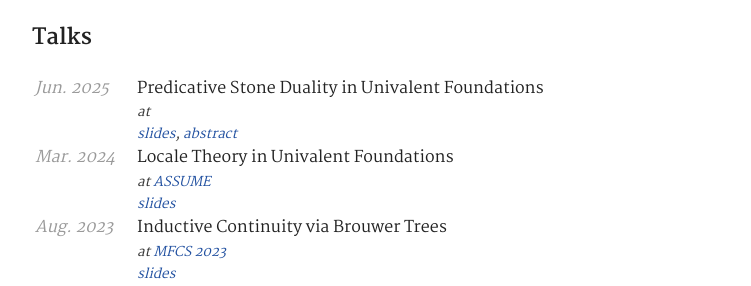
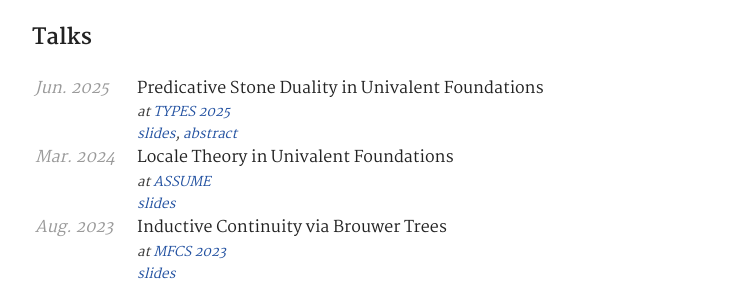
Before and after one commit to ayberkt/homepage, a Jekyll site: the page built from works.md, in a window 1280 px wide. Shown: the part 632-918 px from the top of the page, without its empty margins (264-1015 px from the left). Built offline with Jekyll 4.4.1, drawn with Linux system fonts in a browser that asks for light colours; comment, search, counter and statistics services are not loaded.

Commit message:
Add more information on the TYPES 2025 talk

```diff
--- a/_data/talks.yml
+++ b/_data/talks.yml
@@ -1,7 +1,9 @@
 - title: Predicative Stone Duality in Univalent Foundations
   date: Jun. 2025
+  event: "TYPES 2025"
   slides_link: "/assets/documents/types2025-predicative-stone-duality-slides.pdf"
   abstract_link: "https://msp.cis.strath.ac.uk/types2025/abstracts/TYPES2025_paper82.pdf"
+  event_link: "https://msp.cis.strath.ac.uk/types2025/"
 - title: Locale Theory in Univalent Foundations
   date: Mar. 2024
   event: ASSUME
```
